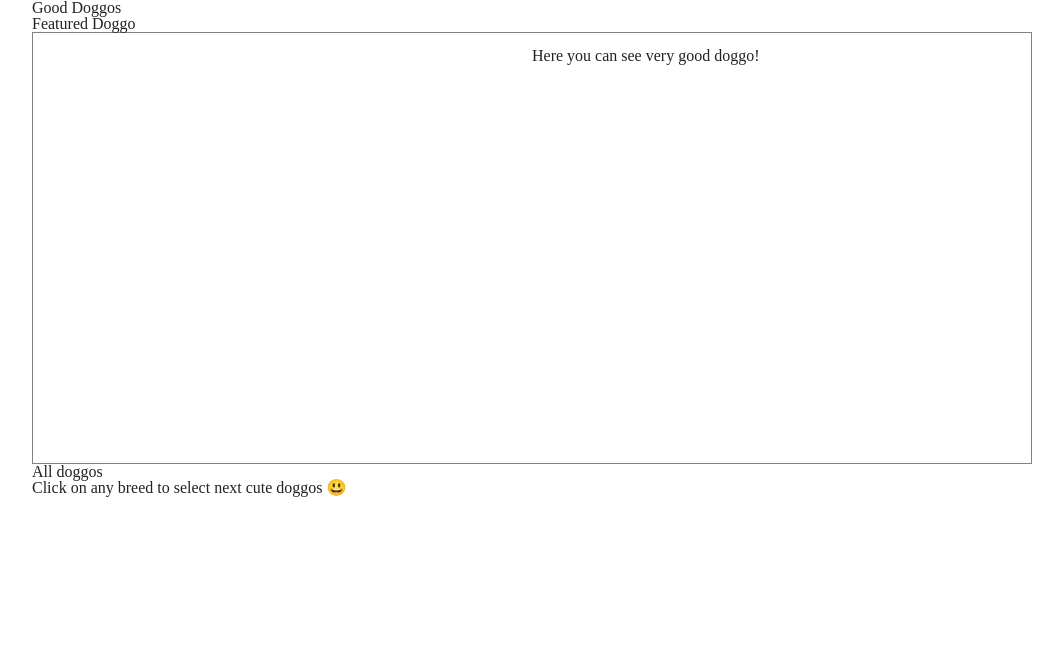
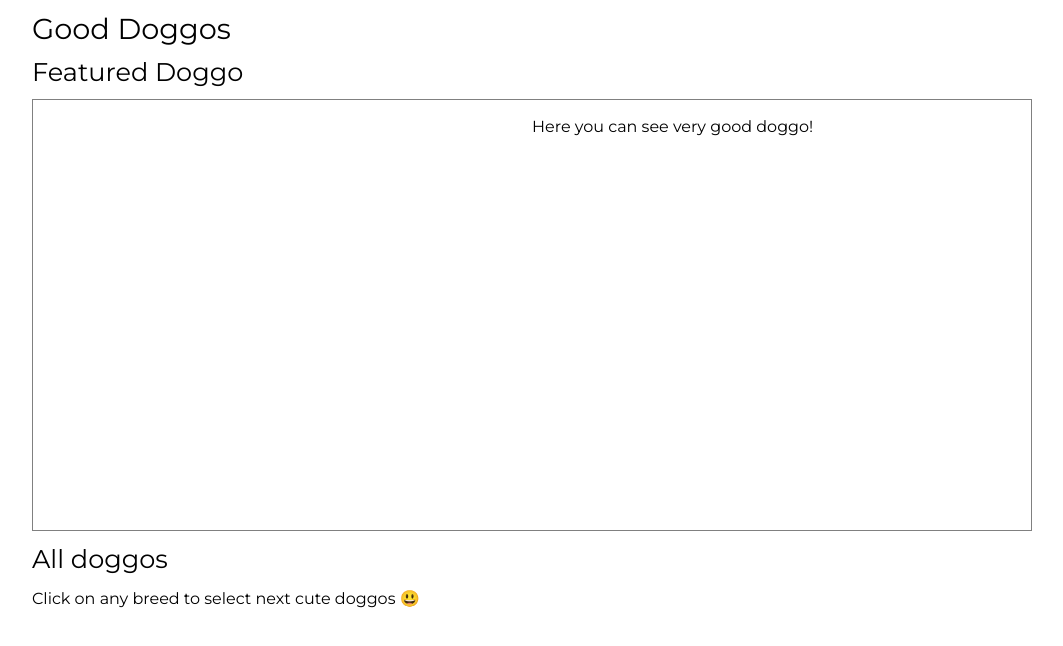
Before and after one commit to radek-drw/Photo-gallery-with-API, a website built with webpack: page index.html in a window 1280 px wide. Shown: the whole page, without its empty margins (108-1171 px from the left). Built offline with nearby package versions, Linux system fonts and the light colour scheme; no server answers.

Commit message:
Import removed and typography style added

```diff
--- a/sass/_base.scss
+++ b/sass/_base.scss
@@ -1,11 +1,11 @@
-@import "variables";
+// @import "variables";
 
 * {
-  box-sizing: border-box;
+   box-sizing: border-box;
 }
 
 .container {
-  width: 100%;
-  max-width: $max-width;
-  margin: 0 auto;
+   width: 100%;
+   max-width: $max-width;
+   margin: 0 auto;
 }
--- /dev/null
+++ b/sass/_typography.scss
@@ -0,0 +1,24 @@
+// @import "variables";
+
+html,
+body {
+   font-size: $base-font-size;
+   font-family: "Montserrat", sans-serif;
+   color: $text-color;
+   font-weight: 300;
+}
+
+h1 {
+   font-size: 1.8rem;
+   margin: $main-spacing 0;
+}
+
+h2 {
+   font-size: 1.6rem;
+   margin: $main-spacing 0;
+}
+
+p {
+   margin-bottom: $main-spacing;
+   line-height: 1.5;
+}
--- a/sass/style.scss
+++ b/sass/style.scss
@@ -2,3 +2,4 @@
 @import "variables";
 @import "base";
 @import "featured-dog";
+@import "typography";
```
